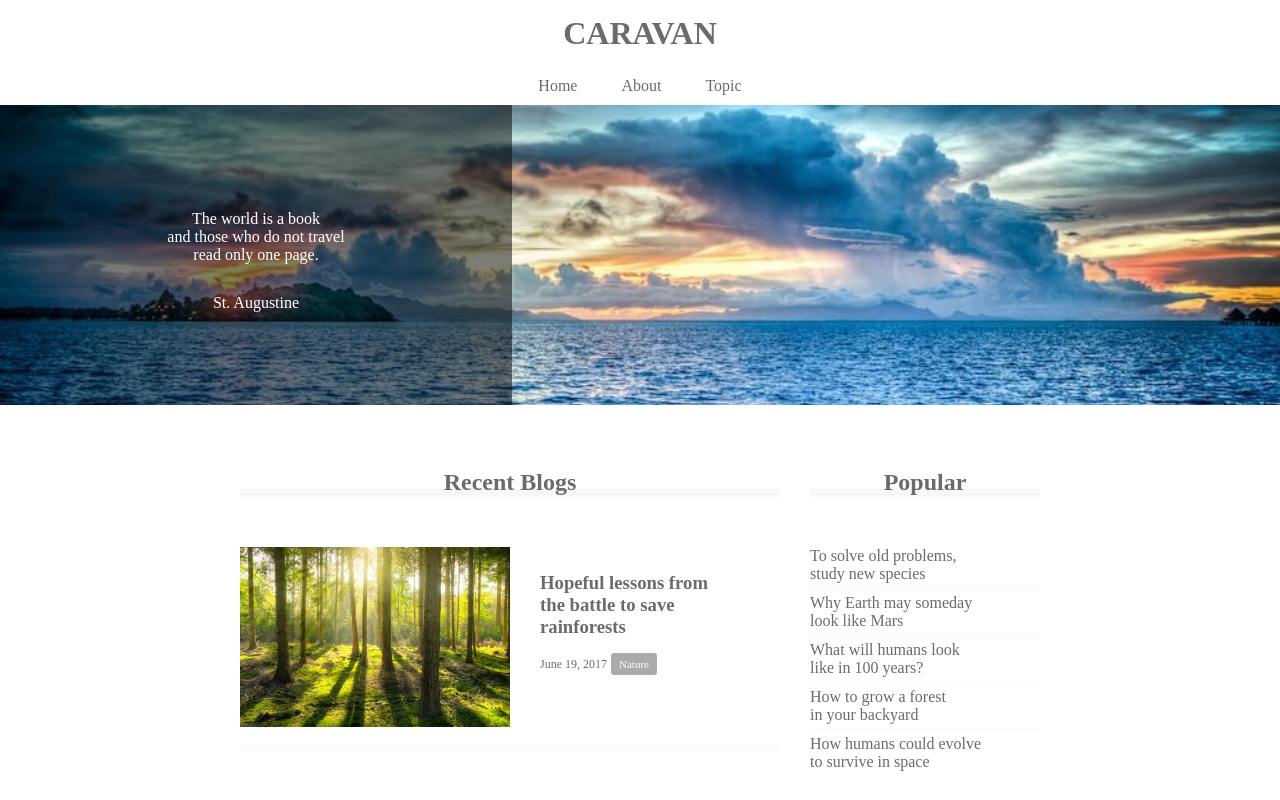
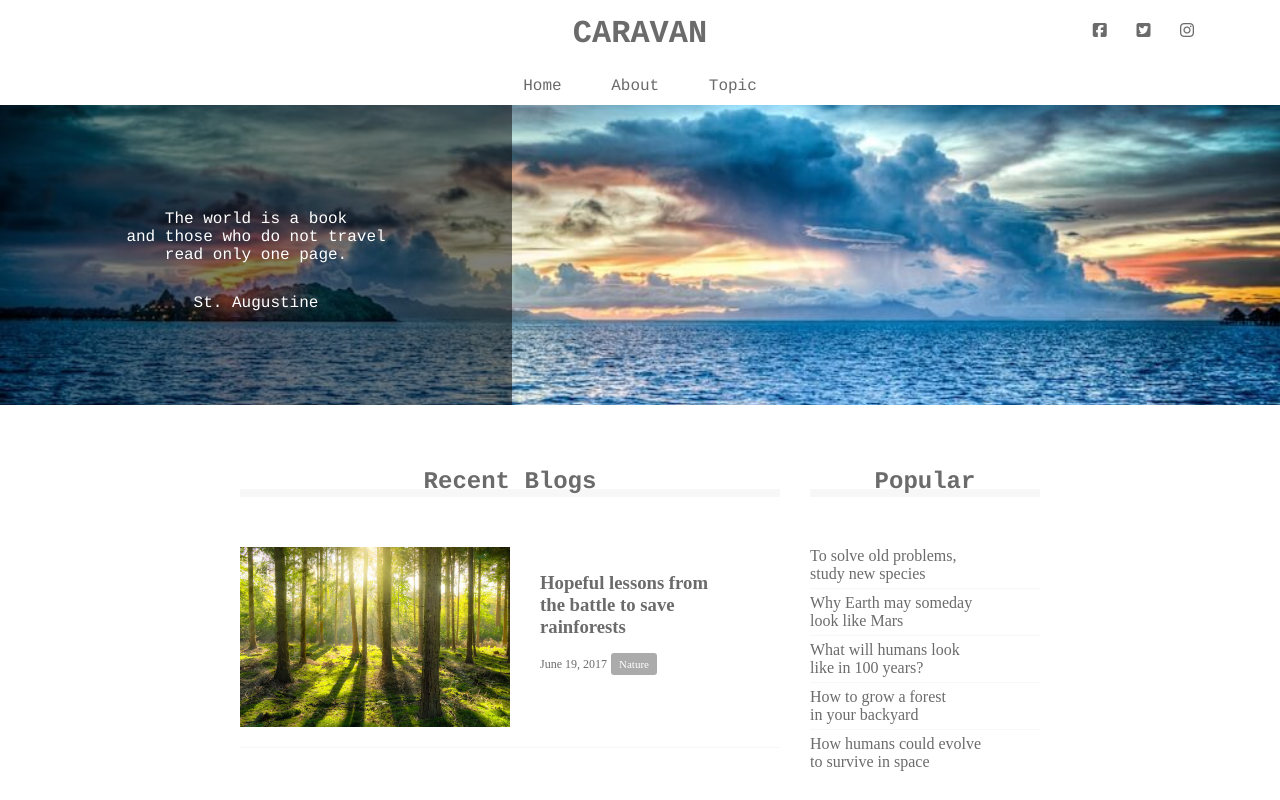
Before and after one commit to YusukeHukuda/CARAVAN, a plain HTML site: page index.html in a window 1280 px wide. Shown: the top 800 px of the page. Drawn offline with Linux system fonts and the light colour scheme.

Commit message:
[Finish]1-9

```diff
--- a/index.html
+++ b/index.html
@@ -2,6 +2,9 @@
 <html lang="ja">
   <head>
     <meta charset="UTF-8" />
+    <!-- FontAwesomeの読み込み -->
+
+    <script src="https://kit.fontawesome.com/b1267ac2cc.js" crossorigin="anonymous"></script>
     <!-- CSSファイルの読み込み -->
     <link rel="stylesheet" href="style.css" />
     <title>CARAVAN</title>
@@ -16,7 +19,11 @@
         CARAVAN
         </a>
       </h1>
-      <div class="social"></div>
+      <div class="social">
+        <i class="fab fa-facebook-square"></i>
+        <i class="fab fa-twitter-square"></i>
+        <i class="fab fa-instagram"></i>
+      </div>
     </header>
 
     <!--navigation-->
--- a/style.css
+++ b/style.css
@@ -10,11 +10,27 @@ a{
   text-decoration: none;
 }
 
+header, nav, h2, .main-visual, footer {
+  font-family: Chalkduster, "Bradley Hand", Courier, "Segoe Print", sans-serif;
+}
+
 header{
   width: 90%;
   padding: 15px 0;
   margin: 0 auto;
   text-align: center;
+  position: relative; /* #socialの基準位置を相対位置へ変更する */
+}
+
+.social {
+  position: absolute; /* headerの左上を基準に絶対位置で指定する */
+  top: 22px; /* headerの左上から22px下側へ移動する */
+  right: 22px; /* headerの右上から22px左側へ移動する */
+}
+
+.social i {
+  display: inline-block;
+  margin-left: 20px;
 }
 
 header .heading{
```
